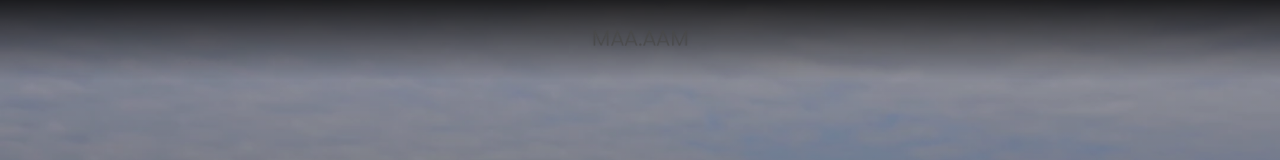
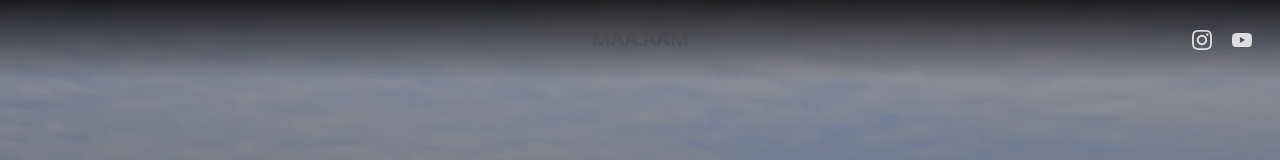
Before and after one commit to sulevyo/maa_aam_yo, a Next.js app: page / in a window 1280 px wide. Shown: the top 160 px of the page. Built offline with nearby package versions, Linux system fonts and the light colour scheme.

Commit message:
insta elu

```diff
--- a/app/page.js
+++ b/app/page.js
@@ -191,8 +191,42 @@
       className="h-screen w-screen bg-black text-white overflow-y-scroll snap-y snap-mandatory font-sans relative"
     >
       {/* Fikseeritud logo ülal servas */}
-      <header className="fixed top-0 left-0 w-full z-40 flex justify-center items-center py-6 bg-gradient-to-b from-black/80 to-transparent pointer-events-none">
+{/* Fikseeritud header koos logo ja sotsiaalmeedia ikoonidega */}
+<header className="fixed top-0 left-0 w-full z-40 flex justify-between items-center px-6 py-6 bg-gradient-to-b from-black/80 to-transparent pointer-events-none">
+        {/* Vasak serv - hoiab logo keskel tasakaalus */}
+        <div className="w-16 flex justify-start pointer-events-auto" />
+
+        {/* Logo keskel */}
         <img src="/images/logo.svg" alt="Logo" className="h-8 w-auto opacity-90 drop-shadow-md pointer-events-auto" />
+
+        {/* Sotsiaalmeedia ikoonid paremal */}
+        <div className="flex items-center space-x-3 w-16 justify-end pointer-events-auto">
+          {/* Instagram */}
+          <a
+            href="https://www.instagram.com/maa.aam.official/"
+            target="_blank"
+            rel="noopener noreferrer"
+            aria-label="Instagram"
+            className="text-white/80 hover:text-white transition-colors p-1"
+          >
+            <svg className="w-5 h-5 fill-current" viewBox="0 0 24 24">
+              <path d="M12 2.163c3.204 0 3.584.012 4.85.07 3.252.148 4.771 1.691 4.919 4.919.058 1.265.069 1.645.069 4.849 0 3.205-.012 3.584-.069 4.849-.149 3.225-1.664 4.771-4.919 4.919-1.266.058-1.644.07-4.85.07-3.204 0-3.584-.012-4.849-.07-3.26-.149-4.771-1.699-4.919-4.92-.058-1.265-.07-1.644-.07-4.849 0-3.204.013-3.583.07-4.849.149-3.227 1.664-4.771 4.919-4.919 1.266-.057 1.645-.069 4.849-.069zm0-2.163c-3.259 0-3.667.014-4.947.072-4.358.2-6.78 2.618-6.98 6.98-.059 1.281-.073 1.689-.073 4.948 0 3.259.014 3.668.072 4.948.2 4.358 2.618 6.78 6.98 6.98 1.281.058 1.689.072 4.948.072 3.259 0 3.668-.014 4.948-.072 4.354-.2 6.782-2.618 6.979-6.98.059-1.28.073-1.689.073-4.948 0-3.259-.014-3.667-.072-4.947-.196-4.354-2.617-6.78-6.979-6.98-1.281-.059-1.69-.073-4.949-.073zm0 5.838c-3.403 0-6.162 2.759-6.162 6.162s2.759 6.163 6.162 6.163 6.162-2.759 6.162-6.163c0-3.403-2.759-6.162-6.162-6.162zm0 10.162c-2.209 0-4-1.79-4-4 0-2.209 1.791-4 4-4s4 1.791 4 4c0 2.21-1.791 4-4 4zm6.406-11.845c-.796 0-1.441.645-1.441 1.44s.645 1.44 1.441 1.44c.795 0 1.439-.645 1.439-1.44s-.644-1.44-1.439-1.44z"/>
+            </svg>
+          </a>
+
+          {/* YouTube */}
+          <a
+            href="https://www.youtube.com/@maa.aam.official"
+            target="_blank"
+            rel="noopener noreferrer"
+            aria-label="YouTube"
+            className="text-white/80 hover:text-white transition-colors p-1"
+          >
+            <svg className="w-5 h-5 fill-current" viewBox="0 0 24 24">
+              <path d="M23.498 6.186a3.016 3.016 0 0 0-2.122-2.136C19.505 3.545 12 3.545 12 3.545s-7.505 0-9.377.505A3.017 3.017 0 0 0 .502 6.186C0 8.07 0 12 0 12s0 3.93.502 5.814a3.016 3.016 0 0 0 2.122 2.136c1.871.505 9.376.505 9.376.505s7.505 0 9.377-.505a3.015 3.015 0 0 0 2.122-2.136C24 15.93 24 12 24 12s0-3.93-.502-5.814zM9.545 15.568V8.432L15.818 12l-6.273 3.568z"/>
+            </svg>
+          </a>
+        </div>
       </header>
 
       {/* Paremas servas olevad mummud / täpid */}
```
